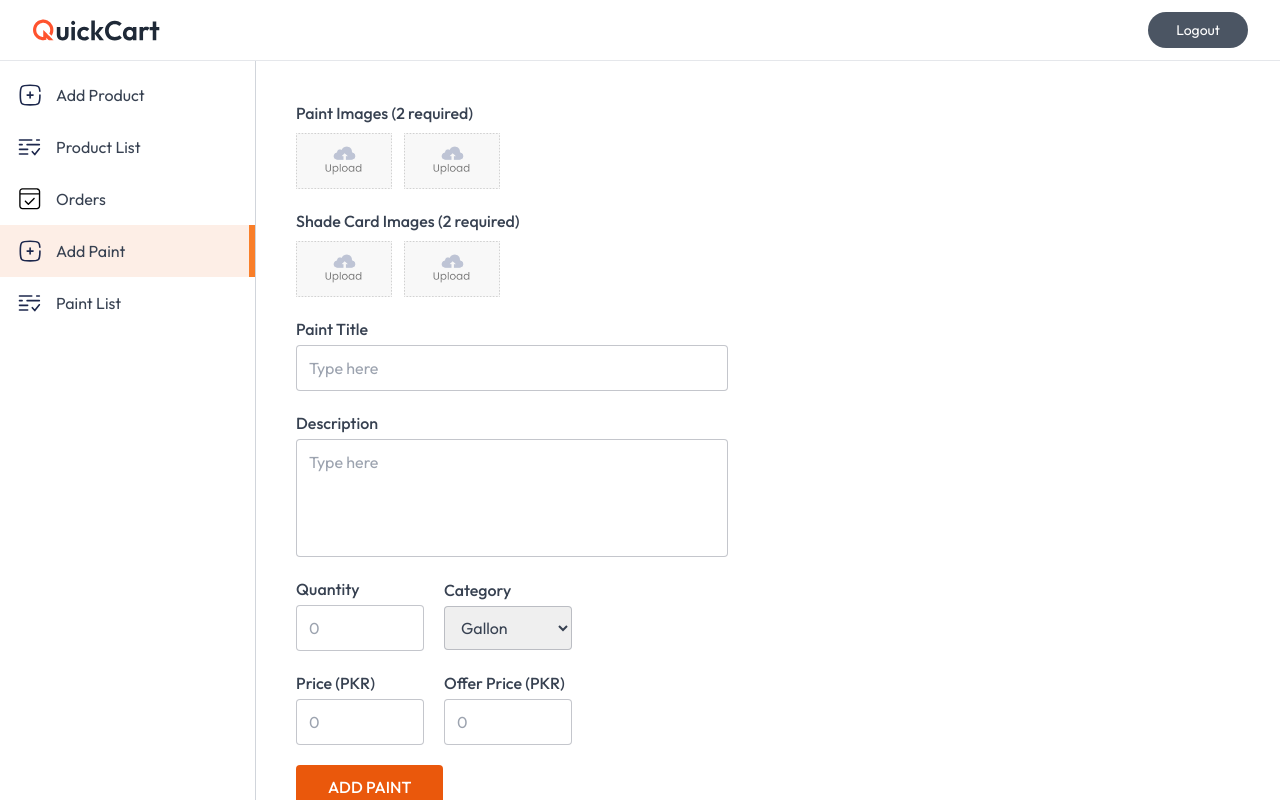
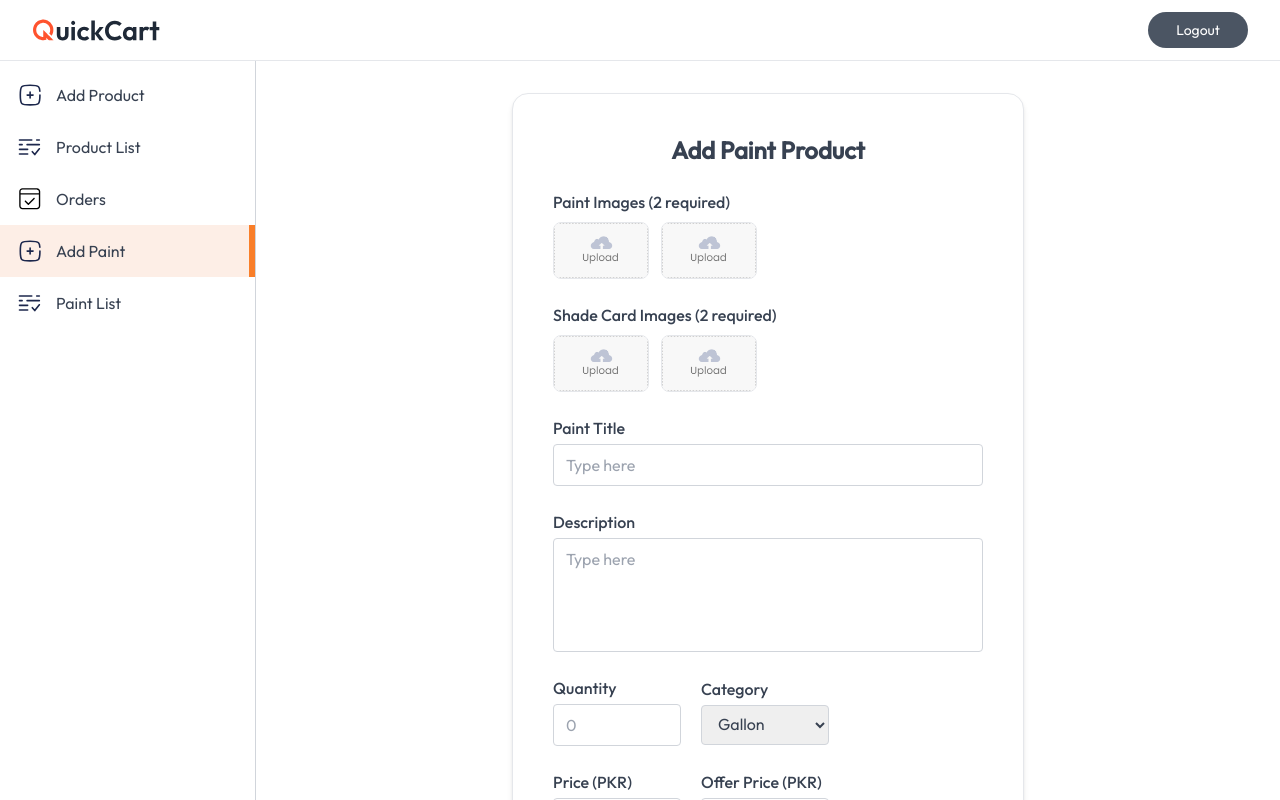
Before and after one commit to Mismail9961/Paint-Website, a Next.js app: page /seller/paint-add in a window 1280 px wide. Shown: the top 800 px of the page. Built offline with nearby package versions, Linux system fonts and the light colour scheme; no server answers; the database is empty.

Commit message:
Category Updation

```diff
--- a/app/api/order/create/route.js
+++ b/app/api/order/create/route.js
@@ -33,9 +33,9 @@ export async function POST(request) {
       PaintProduct.find({ _id: { $in: productIds } }),
     ]);
 
-    // Create lookup maps for easier identification
-    const normalProductMap = new Map(normalProducts.map(p => [String(p._id), p]));
-    const paintProductMap = new Map(paintProducts.map(p => [String(p._id), p]));
+    // Create lookup maps for faster lookup
+    const normalProductMap = new Map(normalProducts.map((p) => [String(p._id), p]));
+    const paintProductMap = new Map(paintProducts.map((p) => [String(p._id), p]));
 
     let totalAmount = 0;
 
@@ -43,7 +43,7 @@ export async function POST(request) {
       .map((item) => {
         const productId = String(item.product);
 
-        // Check if it's a paint product or normal product
+        // Identify product type
         const isPaintProduct = paintProductMap.has(productId);
         const isNormalProduct = normalProductMap.has(productId);
 
@@ -62,6 +62,7 @@ export async function POST(request) {
         return {
           paintProduct: isPaintProduct ? product._id : null,
           product: isNormalProduct ? product._id : null,
+          brandCategory: isPaintProduct ? product.brandCategory || "Other" : null, // 🟢 Added
           shadeNumber: item.shadeNumber || "N/A",
           quantity: item.quantity,
           price,
@@ -86,6 +87,7 @@ export async function POST(request) {
       date: new Date(),
     });
 
+    // Clear user's cart
     await User.updateOne({ userId }, { $set: { cartItems: [] } });
 
     console.log("✅ Order saved:", newOrder._id);
--- a/app/api/paintProduct/add/route.js
+++ b/app/api/paintProduct/add/route.js
@@ -24,6 +24,7 @@ export async function POST(request) {
     const description = formData.get("description");
     const quantity = formData.get("quantity");
     const category = formData.get("category");
+    const brandCategory = formData.get("brandCategory"); // 🟢 NEW FIELD
     const price = formData.get("price");
     const offerPrice = formData.get("offerPrice");
 
@@ -31,11 +32,11 @@ export async function POST(request) {
     const shadeFiles = formData.getAll("shadeCardImages");
 
     // Validate required fields
-    if (!title || !description || !quantity || !category || !price) {
+    if (!title || !description || !quantity || !category || !price || !brandCategory) {
       return NextResponse.json(
         {
           error:
-            "All fields (title, description, quantity, category, and price) are required.",
+            "All fields (title, description, quantity, category, brandCategory, and price) are required.",
         },
         { status: 400 }
       );
@@ -44,7 +45,7 @@ export async function POST(request) {
     // Validate image counts
     if (!paintFiles || paintFiles.length !== 1) {
       return NextResponse.json(
-        { error: "Exactly 2 paint images are required." },
+        { error: "Exactly 1 paint image is required." },
         { status: 400 }
       );
     }
@@ -112,6 +113,7 @@ export async function POST(request) {
       price: numericPrice,
       offerPrice: numericOfferPrice,
       category,
+      brandCategory, // 🟢 NEW FIELD SAVED HERE
       images: paintUploadResults.map((r) => r.secure_url),
       shadeCardImages: shadeUploadResults.map((r) => r.secure_url),
       createdBy: String(userId),
--- a/app/seller/paint-add/page.jsx
+++ b/app/seller/paint-add/page.jsx
@@ -1,7 +1,8 @@
 "use client";
 import React, { useState } from "react";
 import Image from "next/image";
-import { assets } from "@/assets/assets"; // your upload icon asset
+import { assets } from "@/assets/assets";
+import { toast } from "react-hot-toast";
 
 const AddPaint = () => {
   const [paintImages, setPaintImages] = useState([null, null]);
@@ -12,11 +13,19 @@ const AddPaint = () => {
   const [category, setCategory] = useState("gallon");
   const [price, setPrice] = useState("");
   const [offerPrice, setOfferPrice] = useState("");
+  const [loading, setLoading] = useState(false);
 
   const handleSubmit = async (e) => {
     e.preventDefault();
 
+    // Validate required images
+    if (paintImages.some((img) => img === null) || shadeImages.some((img) => img === null)) {
+      toast.error("Please upload 2 paint images and 2 shade card images.");
+      return;
+    }
+
     try {
+      setLoading(true);
       const formData = new FormData();
       formData.append("title", title);
       formData.append("description", description);
@@ -39,8 +48,10 @@ const AddPaint = () => {
       });
 
       const data = await res.json();
+
       if (res.ok) {
-        alert("✅ Paint product added successfully!");
+        toast.success("✅ Paint product added successfully!");
+        // Reset form
         setTitle("");
         setDescription("");
         setQuantity("");
@@ -50,20 +61,24 @@ const AddPaint = () => {
         setPaintImages([null, null]);
         setShadeImages([null, null]);
       } else {
-        alert(data.error || "Something went wrong");
+        toast.error(data.error || "Something went wrong");
       }
     } catch (err) {
-      console.error("Error adding paint:", err);
-      alert("Failed to add paint product.");
+      console.error("❌ Error adding paint:", err);
+      toast.error("Failed to add paint product.");
+    } finally {
+      setLoading(false);
     }
   };
 
   return (
-    <div className="flex-1 min-h-screen flex flex-col justify-between">
+    <div className="flex-1 min-h-screen flex flex-col items-center py-8">
       <form
         onSubmit={handleSubmit}
-        className="md:p-10 p-4 space-y-5 max-w-lg"
+        className="bg-white shadow-md rounded-2xl md:p-10 p-5 space-y-6 w-full max-w-lg border border-gray-200"
       >
+        <h2 className="text-2xl font-semibold text-center text-gray-700">Add Paint Product</h2>
+
         {/* Paint Images */}
         <div>
           <p className="text-base font-medium">Paint Images (2 required)</p>
@@ -82,7 +97,7 @@ const AddPaint = () => {
                   }}
                 />
                 <Image
-                  className="max-w-24 cursor-pointer"
+                  className="max-w-24 cursor-pointer border rounded-lg hover:opacity-90"
                   src={file ? URL.createObjectURL(file) : assets.upload_area}
                   alt="Paint image"
                   width={100}
@@ -111,7 +126,7 @@ const AddPaint = () => {
                   }}
                 />
                 <Image
-                  className="max-w-24 cursor-pointer"
+                  className="max-w-24 cursor-pointer border rounded-lg hover:opacity-90"
                   src={file ? URL.createObjectURL(file) : assets.upload_area}
                   alt="Shade image"
                   width={100}
@@ -123,7 +138,7 @@ const AddPaint = () => {
         </div>
 
         {/* Title */}
-        <div className="flex flex-col gap-1 max-w-md">
+        <div className="flex flex-col gap-1">
           <label className="text-base font-medium" htmlFor="title">
             Paint Title
           </label>
@@ -131,7 +146,7 @@ const AddPaint = () => {
             id="title"
             type="text"
             placeholder="Type here"
-            className="outline-none md:py-2.5 py-2 px-3 rounded border border-gray-500/40"
+            className="outline-none py-2 px-3 rounded border border-gray-300"
             onChange={(e) => setTitle(e.target.value)}
             value={title}
             required
@@ -139,7 +154,7 @@ const AddPaint = () => {
         </div>
 
         {/* Description */}
-        <div className="flex flex-col gap-1 max-w-md">
+        <div className="flex flex-col gap-1">
           <label className="text-base font-medium" htmlFor="description">
             Description
           </label>
@@ -147,14 +162,14 @@ const AddPaint = () => {
             id="description"
             rows={4}
             placeholder="Type here"
-            className="outline-none md:py-2.5 py-2 px-3 rounded border border-gray-500/40 resize-none"
+            className="outline-none py-2 px-3 rounded border border-gray-300 resize-none"
             onChange={(e) => setDescription(e.target.value)}
             value={description}
             required
           />
         </div>
 
-        {/* Quantity + Category */}
+        {/* Quantity & Category */}
         <div className="flex items-center gap-5 flex-wrap">
           <div className="flex flex-col gap-1 w-32">
             <label className="text-base font-medium" htmlFor="quantity">
@@ -164,7 +179,7 @@ const AddPaint = () => {
               id="quantity"
               type="number"
               placeholder="0"
-              className="outline-none md:py-2.5 py-2 px-3 rounded border border-gray-500/40"
+              className="outline-none py-2 px-3 rounded border border-gray-300"
               onChange={(e) => setQuantity(e.target.value)}
               value={quantity}
               required
@@ -176,7 +191,7 @@ const AddPaint = () => {
             </label>
             <select
               id="category"
-              className="outline-none md:py-2.5 py-2 px-3 rounded border border-gray-500/40"
+              className="outline-none py-2 px-3 rounded border border-gray-300"
               onChange={(e) => setCategory(e.target.value)}
               value={category}
             >
@@ -197,7 +212,7 @@ const AddPaint = () => {
               id="price"
               type="number"
               placeholder="0"
-              className="outline-none md:py-2.5 py-2 px-3 rounded border border-gray-500/40"
+              className="outline-none py-2 px-3 rounded border border-gray-300"
               onChange={(e) => setPrice(e.target.value)}
               value={price}
               required
@@ -211,18 +226,22 @@ const AddPaint = () => {
               id="offerPrice"
               type="number"
               placeholder="0"
-              className="outline-none md:py-2.5 py-2 px-3 rounded border border-gray-500/40"
+              className="outline-none py-2 px-3 rounded border border-gray-300"
               onChange={(e) => setOfferPrice(e.target.value)}
               value={offerPrice}
             />
           </div>
         </div>
 
+        {/* Submit Button */}
         <button
           type="submit"
-          className="px-8 py-2.5 bg-orange-600 text-white font-medium rounded"
+          disabled={loading}
+          className={`px-8 py-2.5 bg-orange-600 text-white font-medium rounded w-full transition ${
+            loading ? "opacity-70 cursor-not-allowed" : "hover:bg-orange-700"
+          }`}
         >
-          ADD PAINT
+          {loading ? "Adding..." : "ADD PAINT"}
         </button>
       </form>
     </div>
--- a/config/inngest.js
+++ b/config/inngest.js
@@ -113,6 +113,8 @@ export const createPaintOrder = inngest.createFunction(
           address,
           items: items.map((i) => ({
             paintProduct: i.paintProduct,
+            product: i.product || null,
+            brandCategory: i.brandCategory || "Other", // 🟢 added brandCategory
             shadeNumber: i.shadeNumber || "N/A",
             quantity: i.quantity,
             price: i.price,
--- a/models/Paint.js
+++ b/models/Paint.js
@@ -10,7 +10,7 @@ const paintProductSchema = new mongoose.Schema(
       type: [String],
       validate: {
         validator: (arr) => arr.length === 1,
-        message: "Exactly 1 paint images are required",
+        message: "Exactly 1 paint image is required",
       },
       required: true,
     },
@@ -19,6 +19,14 @@ const paintProductSchema = new mongoose.Schema(
       type: String,
       enum: ["gallon", "drum", "quarter"],
       required: true,
+    },
+
+    // 🟢 New field added here
+    brandCategory: {
+      type: String,
+      enum: ["ICI", "Dulux", "Brighto", "Diamond", "Other"], // optional preset list
+      required: true,
+      trim: true,
     },
 
     shadeCardImages: {
```
